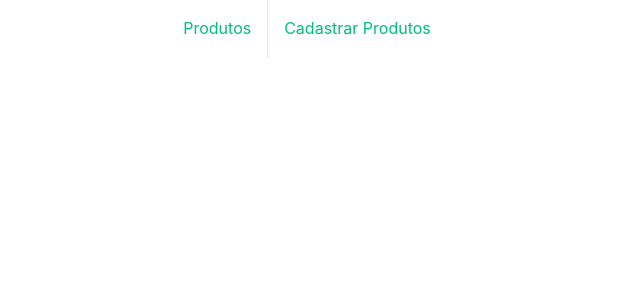
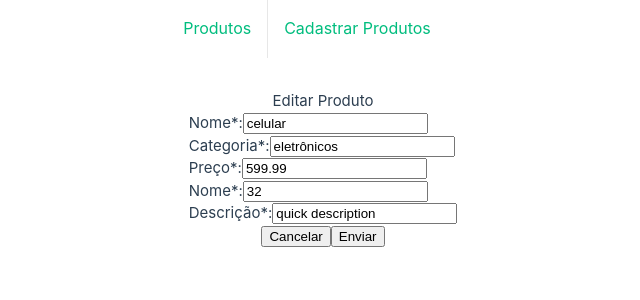
Before and after one commit to MonteiroMath/velours, a Vue app in the folder frontend/: page /editarProduto/1 in a window 1280 px wide. Shown: the top 300 px of the page, without its empty margins (317-957 px from the left). Built offline with nearby package versions, Linux system fonts and the light colour scheme.

Commit message:
basic edit products

```diff
--- /dev/null
+++ b/frontend/src/components/EditarProdutoPage/EditarProdutoPage.vue
@@ -0,0 +1,51 @@
+<script>
+import { store } from '../../store/store'
+
+export default {
+  data() {
+    return {
+      store,
+      formState: store.getProduct(this.$route.params.id)
+    }
+  },
+  methods: {
+    editProduct() {
+      store.editProduct(this.$route.params.id, this.formState)
+      this.$router.push('/')
+    }
+  }
+}
+</script>
+
+<template>
+  <div class="container">
+    <header>Editar Produto</header>
+    <div class="formWrapper">
+      <div class="inputField">
+        <label>Nome*:</label>
+        <input type="text" v-model="formState.name" placeholder="Ex.: Moto G" />
+      </div>
+      <div class="inputField">
+        <label>Categoria*:</label>
+        <input type="text" v-model="formState.category" placeholder="Ex.: Celular" />
+      </div>
+      <div class="inputField">
+        <label>Preço*:</label>
+        <input type="text" v-model.number="formState.price" placeholder="Ex.: 500.00" />
+      </div>
+      <div class="inputField">
+        <label>Nome*:</label>
+        <input type="text" v-model.number="formState.quantity" placeholder="Ex.: 30" />
+      </div>
+      <div class="inputField">
+        <label>Descrição*:</label>
+        <input type="text" v-model="formState.description" placeholder="Ex.: Informações extras" />
+      </div>
+    </div>
+
+    <div class="buttonWrapper">
+      <button @click.prevent="this.$router.push('/')">Cancelar</button>
+      <button @click.prevent="editProduct">Enviar</button>
+    </div>
+  </div>
+</template>
--- a/frontend/src/components/ProductListPage/ProductCard/ProductCard.vue
+++ b/frontend/src/components/ProductListPage/ProductCard/ProductCard.vue
@@ -1,6 +1,15 @@
 <script>
+import IconEdit from '../../icons/IconEdit.vue'
+import IconDelete from '../../icons/IconDelete.vue'
+
 export default {
-  props: ['product']
+  props: ['product'],
+  methods: {
+    editProduct(id) {
+      this.$router.push(`/editarProduto/${id}`)
+    }
+  },
+  components: { IconEdit, IconDelete }
 }
 </script>
 
@@ -18,6 +27,9 @@ export default {
     <p>
       Quantidade: <span>{{ product.quantity }}</span>
     </p>
+
+    <IconEdit @click="editProduct(product.id)" />
+    <IconDelete />
   </div>
 </template>
 
--- /dev/null
+++ b/frontend/src/components/icons/IconDelete.vue
@@ -0,0 +1,18 @@
+<template>
+  <div class="iconContainer">
+    <img class="flexImg" src="../../assets/delete.png" />
+  </div>
+</template>
+
+<style>
+.iconContainer {
+  height: 25px;
+  width: 20px;
+
+  cursor: pointer;
+}
+
+.flexImg {
+  width: 100%;
+}
+</style>
--- /dev/null
+++ b/frontend/src/components/icons/IconEdit.vue
@@ -0,0 +1,18 @@
+<template>
+  <div class="iconContainer">
+    <img class="flexImg" src="../../assets/edit.png" />
+  </div>
+</template>
+
+<style>
+.iconContainer {
+  height: 25px;
+  width: 20px;
+
+  cursor: pointer;
+}
+
+.flexImg {
+  width: 100%;
+}
+</style>
--- a/frontend/src/router/index.js
+++ b/frontend/src/router/index.js
@@ -1,7 +1,7 @@
 import { createRouter, createWebHistory } from 'vue-router'
-//import HomeView from '../views/HomeView.vue'
 import ProductListPage from '../components/ProductListPage/ProductListPage.vue'
 import CadastrarProdutoPage from '../components/CadastrarProdutoPage/CadastrarProdutoPage.vue'
+import EditarProdutoPage from '../components/EditarProdutoPage/EditarProdutoPage.vue'
 
 const router = createRouter({
   history: createWebHistory(import.meta.env.BASE_URL),
@@ -13,8 +13,13 @@ const router = createRouter({
     },
     {
       path: '/cadastrarProduto',
-      name: 'cadastrar-produto',
+      name: 'cadastrarProduto',
       component: CadastrarProdutoPage
+    },
+    {
+      path: '/editarProduto/:id',
+      name: 'editarProduto',
+      component: EditarProdutoPage
     }
   ]
 })
--- a/frontend/src/store/store.js
+++ b/frontend/src/store/store.js
@@ -19,10 +19,17 @@ export const store = reactive({
       quantity: 21
     }
   ],
+  getProduct(id) {
+    let index = this.products.findIndex((product) => product.id === parseInt(id))
+    return this.products[index]
+  },
   addProduct(product) {
-    console.log('here')
     this.products.push({ ...product, id: this.products.length }) //temp bad solution
-    console.log(this.products)
+  },
+  editProduct(id, productData) {
+    let index = this.products.findIndex((product) => product.id === id)
+
+    this.products[index] = productData
   },
   removeProduct(id) {
     this.products = this.products.filter((product) => product.id !== id)
```
Also changed, not shown: frontend/src/assets/delete.png (added), frontend/src/assets/edit.png (added).
